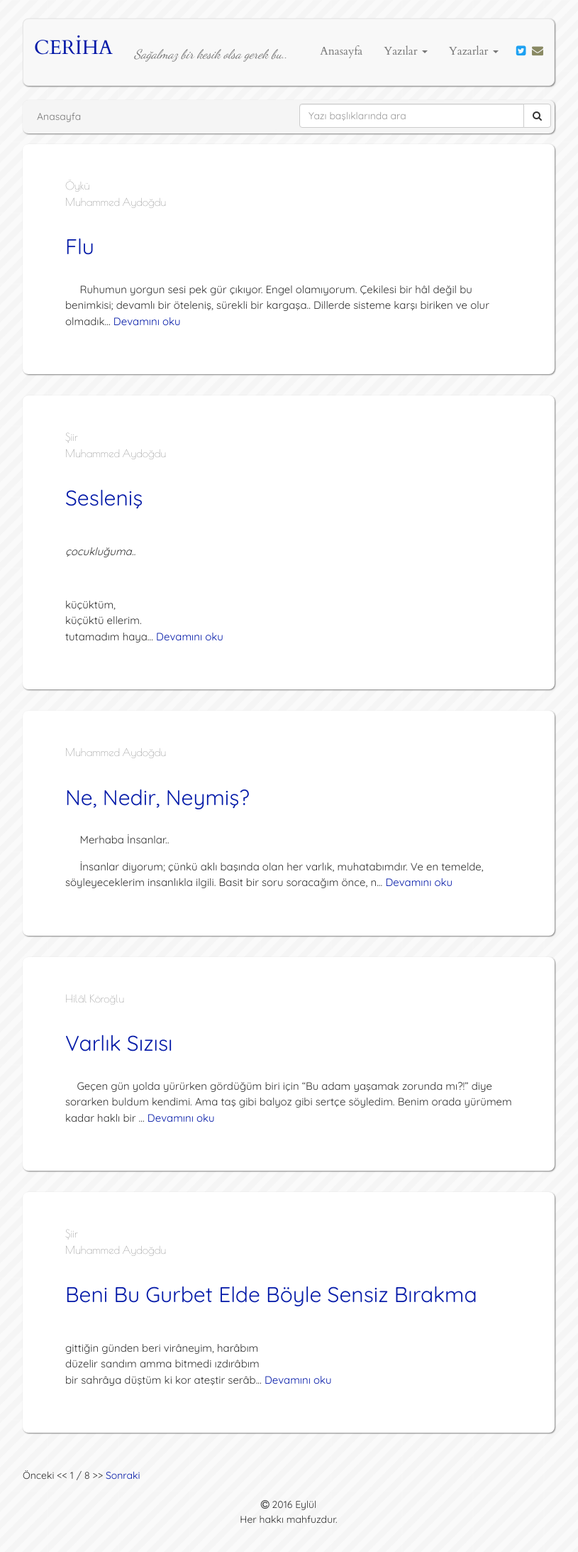
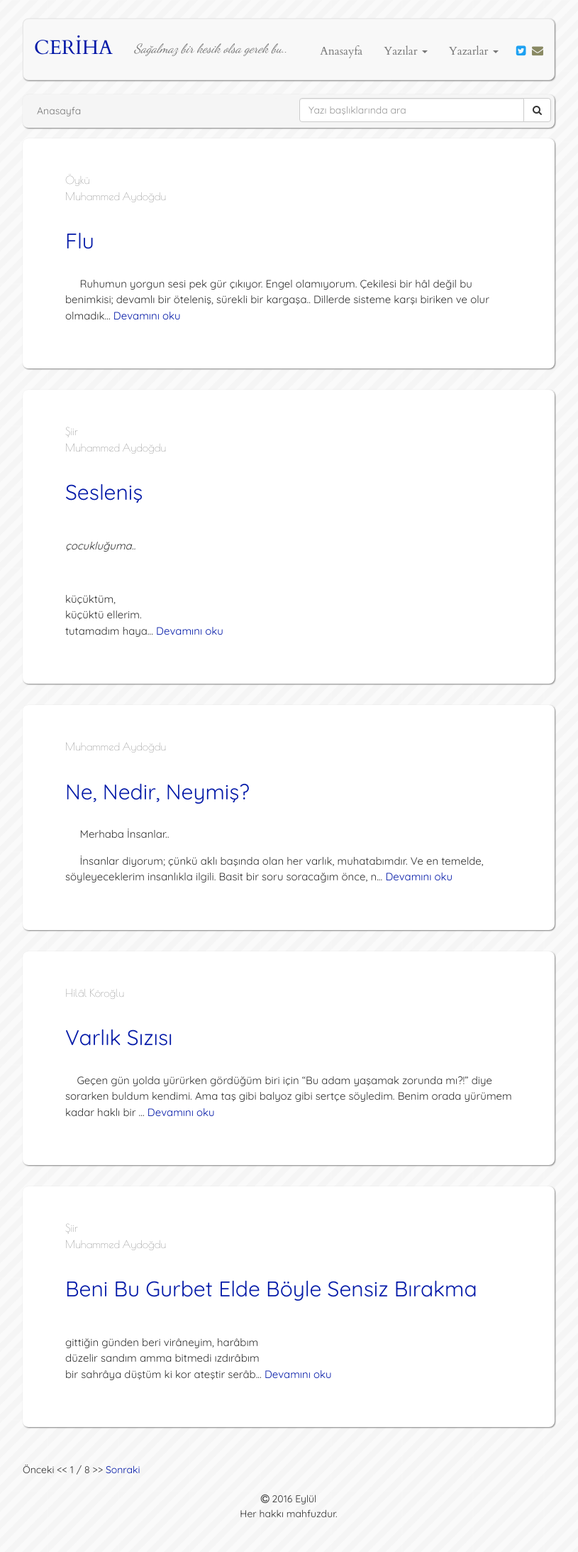
Before and after one commit to muhammedaydogdu/muhammedaydogdu.github.io, a Jekyll site: the page built from index.html, in a window 1280 px wide. Shown: the whole page at 71% size, without its empty margins (233-1048 px from the left). Built offline with Jekyll 4.4.1, drawn with Linux system fonts in a browser that asks for light colours; some web fonts are replaced; the list of posts is cut into pages by our own code.

Commit message:
Update style.css

```diff
--- a/css/style.css
+++ b/css/style.css
@@ -50,7 +50,7 @@ h2 {
 
 .navbar .navbar-text {
   font-size: 18px;
-  margin-top: 21px;
+  margin-top: 13px;
   margin-bottom: 15px;
   font-family: "Dancing Script", "Times New Roman", serif;
 }
```
